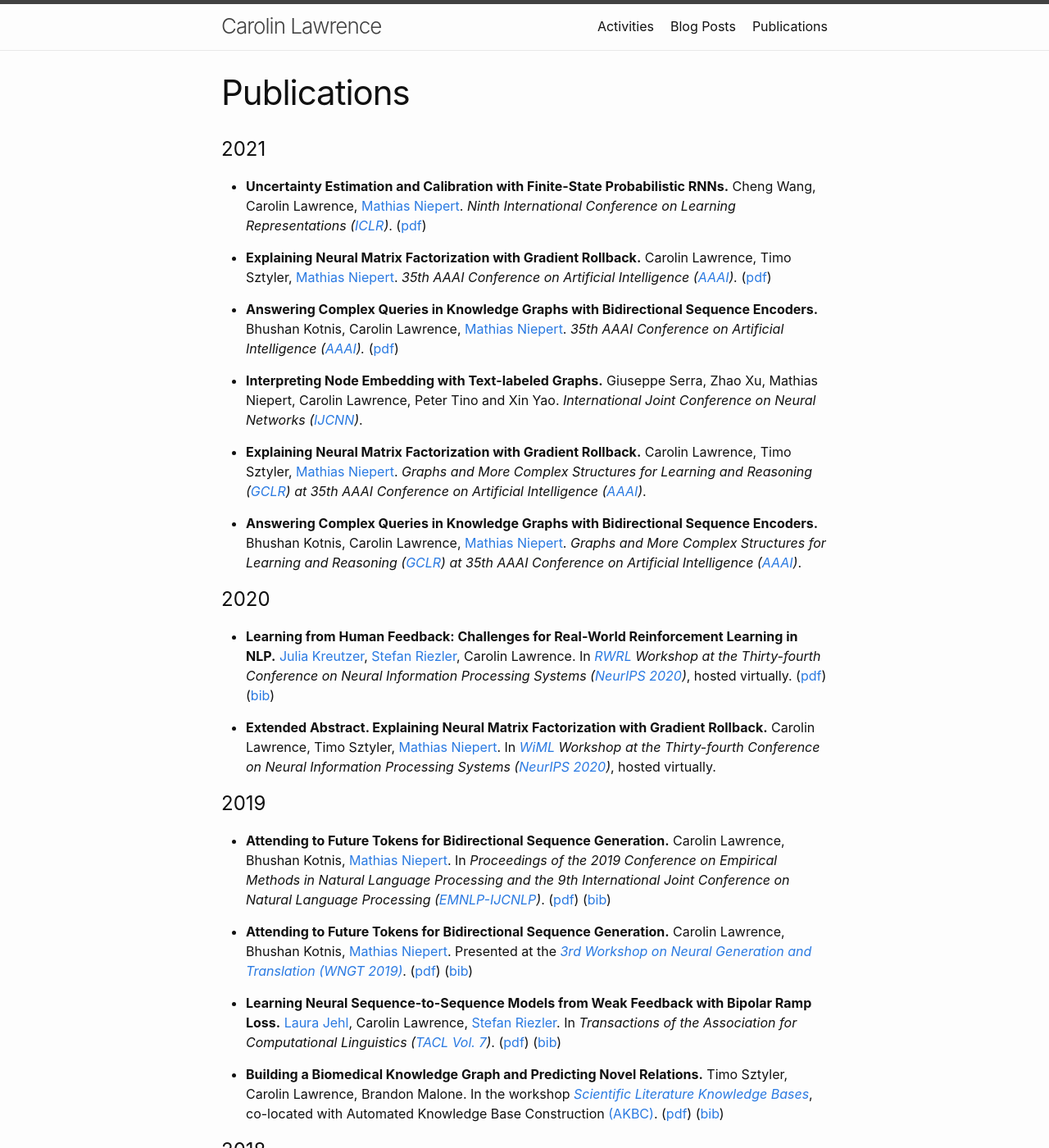
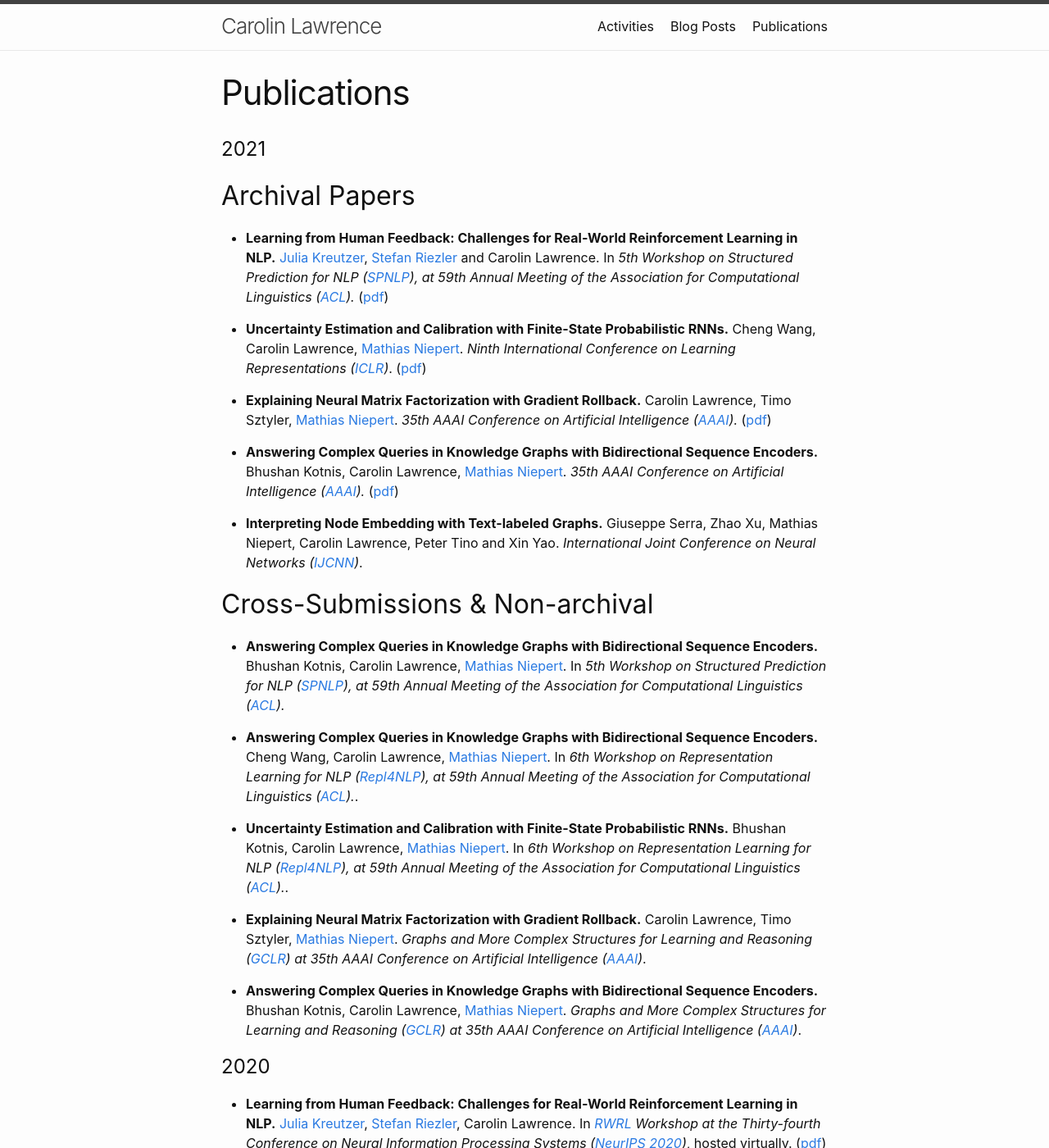
Before and after one commit to carolinlawrence/carolinlawrence.github.io, a Jekyll site: the page built from publications.markdown, in a window 1280 px wide and 1400 px high. Shown: the whole window at 82% size. Built offline with Jekyll 4.4.1, drawn with Linux system fonts in a browser that asks for light colours.

Commit message:
Update publications.markdown

```diff
--- a/publications.markdown
+++ b/publications.markdown
@@ -5,11 +5,20 @@ layout: page
 ---
 
 # 2021
+## Archival Papers
 <ul>
+<p><li><b>Learning from Human Feedback: Challenges for Real-World Reinforcement Learning in NLP.</b> <a href="https://research.google/people/JuliaKreutzer/">Julia Kreutzer</a>, <a href='http://www.cl.uni-heidelberg.de/~riezler/'>Stefan Riezler</a> and Carolin Lawrence. In <i>5th Workshop on Structured Prediction for NLP (<a href="http://structuredprediction.github.io/SPNLP21">SPNLP</a>), at 59th Annual Meeting of the Association for Computational Linguistics (<a href="https://2021.aclweb.org/">ACL</a>).</i>  (<a href="https://arxiv.org/abs/2011.02511">pdf</a>)</li></p>
 <p><li><b>Uncertainty Estimation and Calibration with Finite-State Probabilistic RNNs.</b> Cheng Wang, Carolin Lawrence, <a href='http://www.matlog.net'>Mathias Niepert</a>. <i>Ninth International Conference on Learning Representations (<a href="https://iclr.cc/">ICLR</a>)</i>. (<a href="https://arxiv.org/abs/2011.12010">pdf</a>)</li></p>
 <p><li><b>Explaining Neural Matrix Factorization with Gradient Rollback.</b> Carolin Lawrence, Timo Sztyler, <a href='http://www.matlog.net'>Mathias Niepert</a>. <i>35th AAAI Conference on Artificial Intelligence (<a href="https://aaai.org/Conferences/AAAI-21/">AAAI</a>).</i> (<a href="https://arxiv.org/abs/2010.05516">pdf</a>)</li></p>
 <p><li><b>Answering Complex Queries in Knowledge Graphs with Bidirectional Sequence Encoders.</b> Bhushan Kotnis, Carolin Lawrence, <a href='http://www.matlog.net'>Mathias Niepert</a>. <i>35th AAAI Conference on Artificial Intelligence (<a href="https://aaai.org/Conferences/AAAI-21/">AAAI</a>).</i> (<a href="https://arxiv.org/abs/2004.02596">pdf</a>)</li></p>
 <p><li><b>Interpreting Node Embedding with Text-labeled Graphs.</b> Giuseppe Serra, Zhao Xu, Mathias Niepert, Carolin Lawrence, Peter Tino and Xin Yao. <i>International Joint Conference on Neural Networks (<a href="https://www.ijcnn.org/">IJCNN</a>)</i>.</li></p>
+</ul>
+
+## Cross-Submissions & Non-archival
+<ul>
+<p><li><b>Answering Complex Queries in Knowledge Graphs with Bidirectional Sequence Encoders.</b> Bhushan Kotnis, Carolin Lawrence, <a href='http://www.matlog.net'>Mathias Niepert</a>. In <i>5th Workshop on Structured Prediction for NLP (<a href="http://structuredprediction.github.io/SPNLP21">SPNLP</a>), at 59th Annual Meeting of the Association for Computational Linguistics (<a href="https://2021.aclweb.org/">ACL</a>).</i></li></p>
+<p><li><b>Answering Complex Queries in Knowledge Graphs with Bidirectional Sequence Encoders.</b> Cheng Wang, Carolin Lawrence, <a href='http://www.matlog.net'>Mathias Niepert</a>. In <i>6th Workshop on Representation Learning for NLP (<a href="https://sites.google.com/view/repl4nlp-2021/">Repl4NLP</a>), at 59th Annual Meeting of the Association for Computational Linguistics (<a href="https://2021.aclweb.org/">ACL</a>).</i>.</li></p>
+<p><li><b>Uncertainty Estimation and Calibration with Finite-State Probabilistic RNNs.</b> Bhushan Kotnis, Carolin Lawrence, <a href='http://www.matlog.net'>Mathias Niepert</a>. In <i>6th Workshop on Representation Learning for NLP (<a href="https://sites.google.com/view/repl4nlp-2021/">Repl4NLP</a>), at 59th Annual Meeting of the Association for Computational Linguistics (<a href="https://2021.aclweb.org/">ACL</a>).</i>.</li></p>
 <p><li><b>Explaining Neural Matrix Factorization with Gradient Rollback.</b> Carolin Lawrence, Timo Sztyler, <a href='http://www.matlog.net'>Mathias Niepert</a>. <i>Graphs and More Complex Structures for Learning and Reasoning (<a href="https://sites.google.com/view/gclr2021/">GCLR</a>) at 35th AAAI Conference on Artificial Intelligence (<a href="https://aaai.org/Conferences/AAAI-21/">AAAI</a>)</i>.</li></p>
 <p><li><b>Answering Complex Queries in Knowledge Graphs with Bidirectional Sequence Encoders.</b> Bhushan Kotnis, Carolin Lawrence, <a href='http://www.matlog.net'>Mathias Niepert</a>. <i>Graphs and More Complex Structures for Learning and Reasoning (<a href="https://sites.google.com/view/gclr2021/">GCLR</a>) at 35th AAAI Conference on Artificial Intelligence (<a href="https://aaai.org/Conferences/AAAI-21/">AAAI</a>)</i>.</li></p>
 </ul>
```
